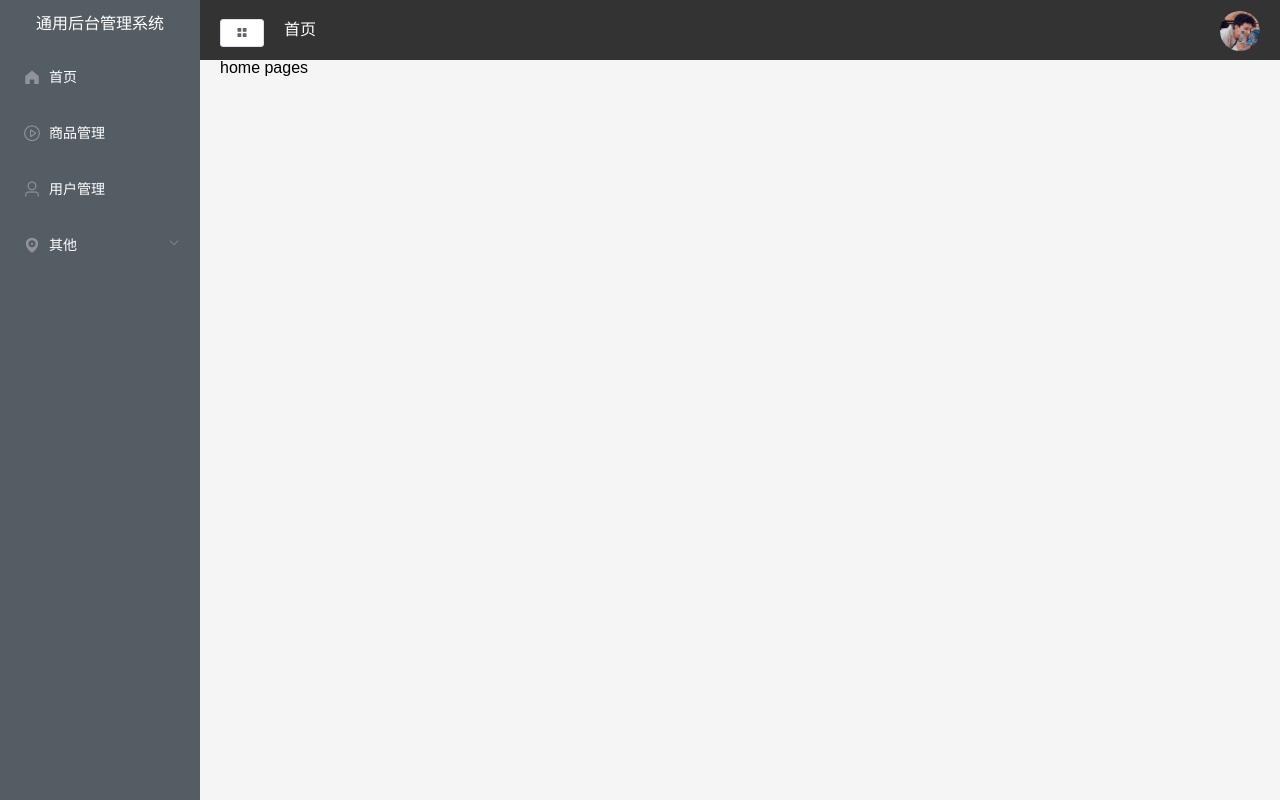
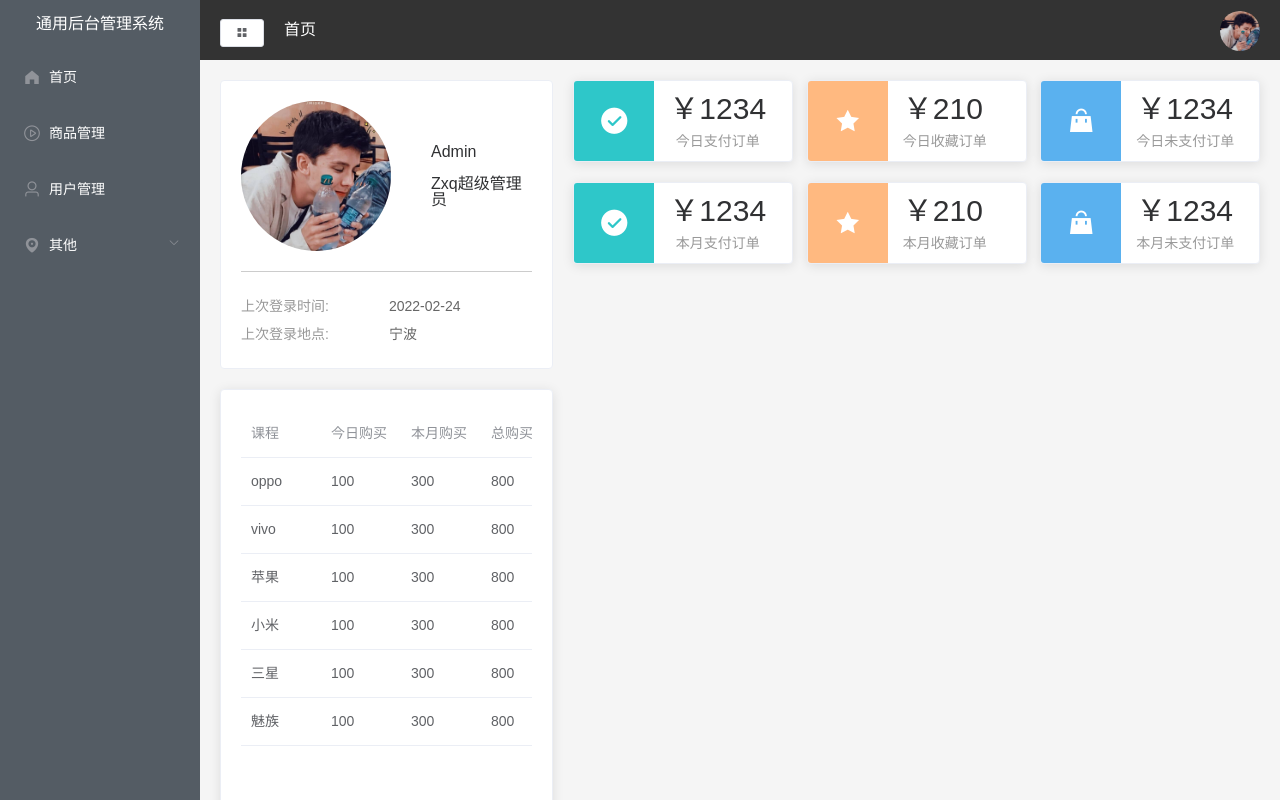
Before and after one commit to HappyZhao21/vue-manager, a Vue app: page /home in a window 1280 px wide. Built offline with nearby package versions, Linux system fonts and the light colour scheme.

Commit message:
1、home组件个别功能实现

```diff
--- a/views/home/index.vue
+++ b/views/home/index.vue
@@ -1,7 +1,54 @@
 <template>
-  <div>
-    home pages
-  </div>
+
+  <el-row class="home" :gutter="20">
+    <el-col :span="8" style="margin-top: 20px">
+      <div class="grid-content bg-purple">
+        <el-card class="box-card" shadow="hover">
+          <div  class="user">
+             <img :src="userImage">
+            <div class="=userinfo">
+              <p class="name">
+                Admin
+              </p>
+              &nbsp;
+              <p class="access">
+                Zxq超级管理员
+              </p>
+            </div>
+          </div>
+          <div class="login-info">
+            <p>上次登录时间:<span>2022-02-24</span></p>
+            <p>上次登录地点:<span>宁波</span></p>
+          </div>
+        </el-card>
+        <el-card style="margin-top: 20px;height: 460px" >
+
+          <el-table :data="tableDta">
+            <el-table-column
+                v-for="(val,key) in tableLable"
+                :key="key"
+                :prop="key"
+                :label="val"
+                >
+            </el-table-column>
+          </el-table>
+
+        </el-card>
+      </div>
+    </el-col>
+    <el-col :span="16" style="margin-top: 20px">
+      <div class="num">
+          <el-card v-for="item in countData" :key="item.name" :body-style="{ display:'flex',padding:0}">
+            <i class="icon" :class="'el-icon-'+item.icon" :style="{background:item.color}"></i>
+            <div class="detail">
+               <p class="num">￥{{item.value}}</p>
+              <p class="txt">{{item.name}}</p>
+            </div>
+          </el-card>
+      </div>
+    </el-col>
+  </el-row>
+
 </template>
 
 <script>
@@ -9,7 +56,92 @@ export default {
   // eslint-disable-next-line vue/multi-word-component-names
   name: "home",
   data () {
-    return {}
+    return {
+      userImage: require('/src/assets/images/zxq.jpg'),
+      tableDta:[
+        {
+          name: 'oppo',
+          todayBuy: 100,
+          monthBuy: 300,
+          totalBuy: 800
+        },
+        {
+          name: 'vivo',
+          todayBuy: 100,
+          monthBuy: 300,
+          totalBuy: 800
+        },
+        {
+          name: '苹果',
+          todayBuy: 100,
+          monthBuy: 300,
+          totalBuy: 800
+        },
+        {
+          name: '小米',
+          todayBuy: 100,
+          monthBuy: 300,
+          totalBuy: 800
+        },
+        {
+          name: '三星',
+          todayBuy: 100,
+          monthBuy: 300,
+          totalBuy: 800
+        },
+        {
+          name: '魅族',
+          todayBuy: 100,
+          monthBuy: 300,
+          totalBuy: 800
+        }
+      ],
+      tableLable:{
+        name: '课程',
+        todayBuy:'今日购买',
+        monthBuy:'本月购买',
+        totalBuy:'总购买'
+      },
+      countData: [
+        {
+          name: "今日支付订单",
+          value: 1234,
+          icon: "success",
+          color: "#2ec7c9",
+        },
+        {
+          name: "今日收藏订单",
+          value: 210,
+          icon: "star-on",
+          color: "#ffb980",
+        },
+        {
+          name: "今日未支付订单",
+          value: 1234,
+          icon: "s-goods",
+          color: "#5ab1ef",
+        },
+        {
+          name: "本月支付订单",
+          value: 1234,
+          icon: "success",
+          color: "#2ec7c9",
+        },
+        {
+          name: "本月收藏订单",
+          value: 210,
+          icon: "star-on",
+          color: "#ffb980",
+        },
+        {
+          name: "本月未支付订单",
+          value: 1234,
+          icon: "s-goods",
+          color: "#5ab1ef",
+        },
+      ]
+
+    }
   }
 }
 </script>
```
